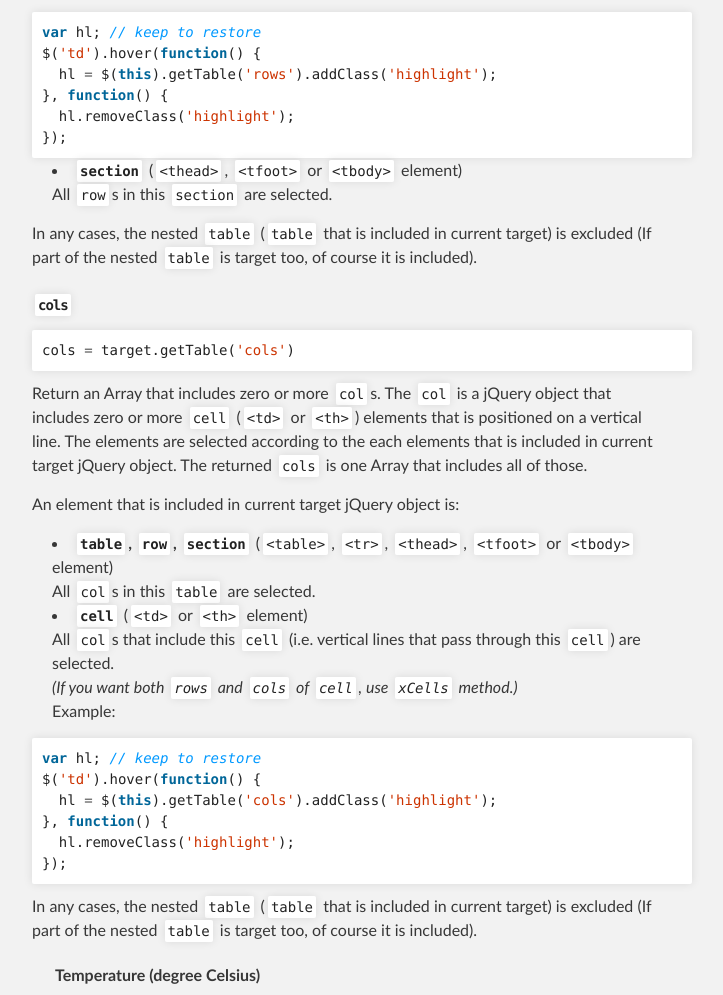
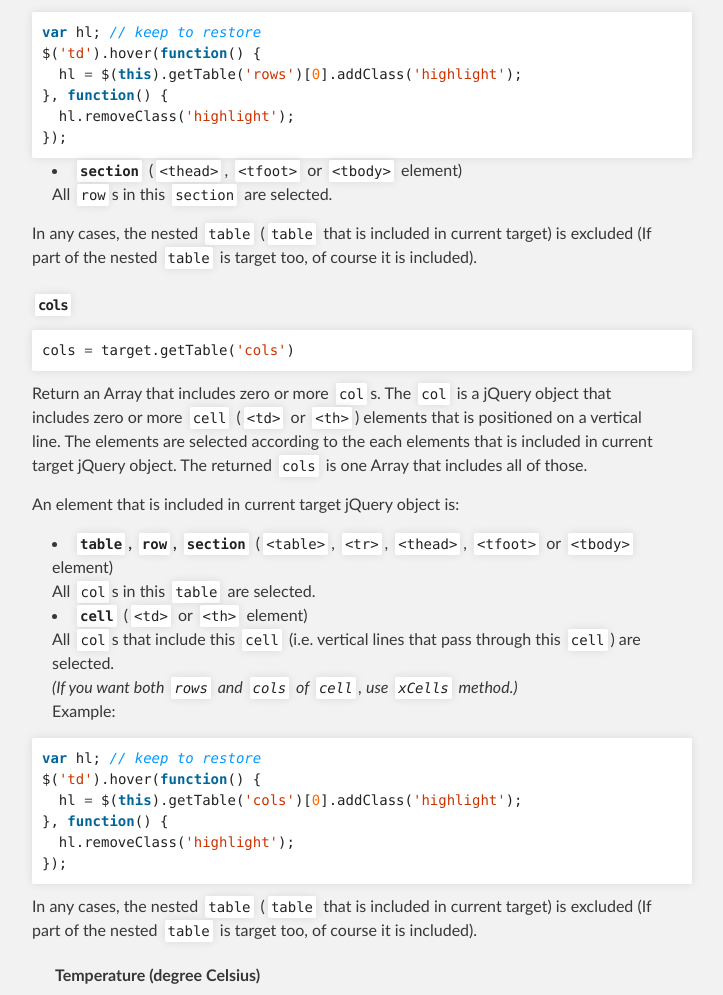
Before and after one commit to anseki/jquery-gettable, a plain HTML site: page index.html in a window 1280 px wide. Shown: the part 2344-3339 px from the top of the page, without its empty margins (288-1011 px from the left). Drawn offline with nearby package versions, Linux system fonts and the light colour scheme.

Commit message:
Fix: example code in README

```diff
--- a/index.html
+++ b/index.html
@@ -214,7 +214,7 @@ Example:<br>
 </li>
 </ul><div class="highlight highlight-js"><pre><span class="kd">var</span> <span class="nx">hl</span><span class="p">;</span> <span class="c1">// keep to restore</span>
 <span class="nx">$</span><span class="p">(</span><span class="s1">'td'</span><span class="p">).</span><span class="nx">hover</span><span class="p">(</span><span class="kd">function</span><span class="p">()</span> <span class="p">{</span>
-  <span class="nx">hl</span> <span class="o">=</span> <span class="nx">$</span><span class="p">(</span><span class="k">this</span><span class="p">).</span><span class="nx">getTable</span><span class="p">(</span><span class="s1">'rows'</span><span class="p">).</span><span class="nx">addClass</span><span class="p">(</span><span class="s1">'highlight'</span><span class="p">);</span>
+  <span class="nx">hl</span> <span class="o">=</span> <span class="nx">$</span><span class="p">(</span><span class="k">this</span><span class="p">).</span><span class="nx">getTable</span><span class="p">(</span><span class="s1">'rows'</span><span class="p">)[</span><span class="mi">0</span><span class="p">].</span><span class="nx">addClass</span><span class="p">(</span><span class="s1">'highlight'</span><span class="p">);</span>
 <span class="p">},</span> <span class="kd">function</span><span class="p">()</span> <span class="p">{</span>
   <span class="nx">hl</span><span class="p">.</span><span class="nx">removeClass</span><span class="p">(</span><span class="s1">'highlight'</span><span class="p">);</span>
 <span class="p">});</span>
@@ -248,7 +248,7 @@ Example:<br>
 </li>
 </ul><div class="highlight highlight-js"><pre><span class="kd">var</span> <span class="nx">hl</span><span class="p">;</span> <span class="c1">// keep to restore</span>
 <span class="nx">$</span><span class="p">(</span><span class="s1">'td'</span><span class="p">).</span><span class="nx">hover</span><span class="p">(</span><span class="kd">function</span><span class="p">()</span> <span class="p">{</span>
-  <span class="nx">hl</span> <span class="o">=</span> <span class="nx">$</span><span class="p">(</span><span class="k">this</span><span class="p">).</span><span class="nx">getTable</span><span class="p">(</span><span class="s1">'cols'</span><span class="p">).</span><span class="nx">addClass</span><span class="p">(</span><span class="s1">'highlight'</span><span class="p">);</span>
+  <span class="nx">hl</span> <span class="o">=</span> <span class="nx">$</span><span class="p">(</span><span class="k">this</span><span class="p">).</span><span class="nx">getTable</span><span class="p">(</span><span class="s1">'cols'</span><span class="p">)[</span><span class="mi">0</span><span class="p">].</span><span class="nx">addClass</span><span class="p">(</span><span class="s1">'highlight'</span><span class="p">);</span>
 <span class="p">},</span> <span class="kd">function</span><span class="p">()</span> <span class="p">{</span>
   <span class="nx">hl</span><span class="p">.</span><span class="nx">removeClass</span><span class="p">(</span><span class="s1">'highlight'</span><span class="p">);</span>
 <span class="p">});</span>
```
